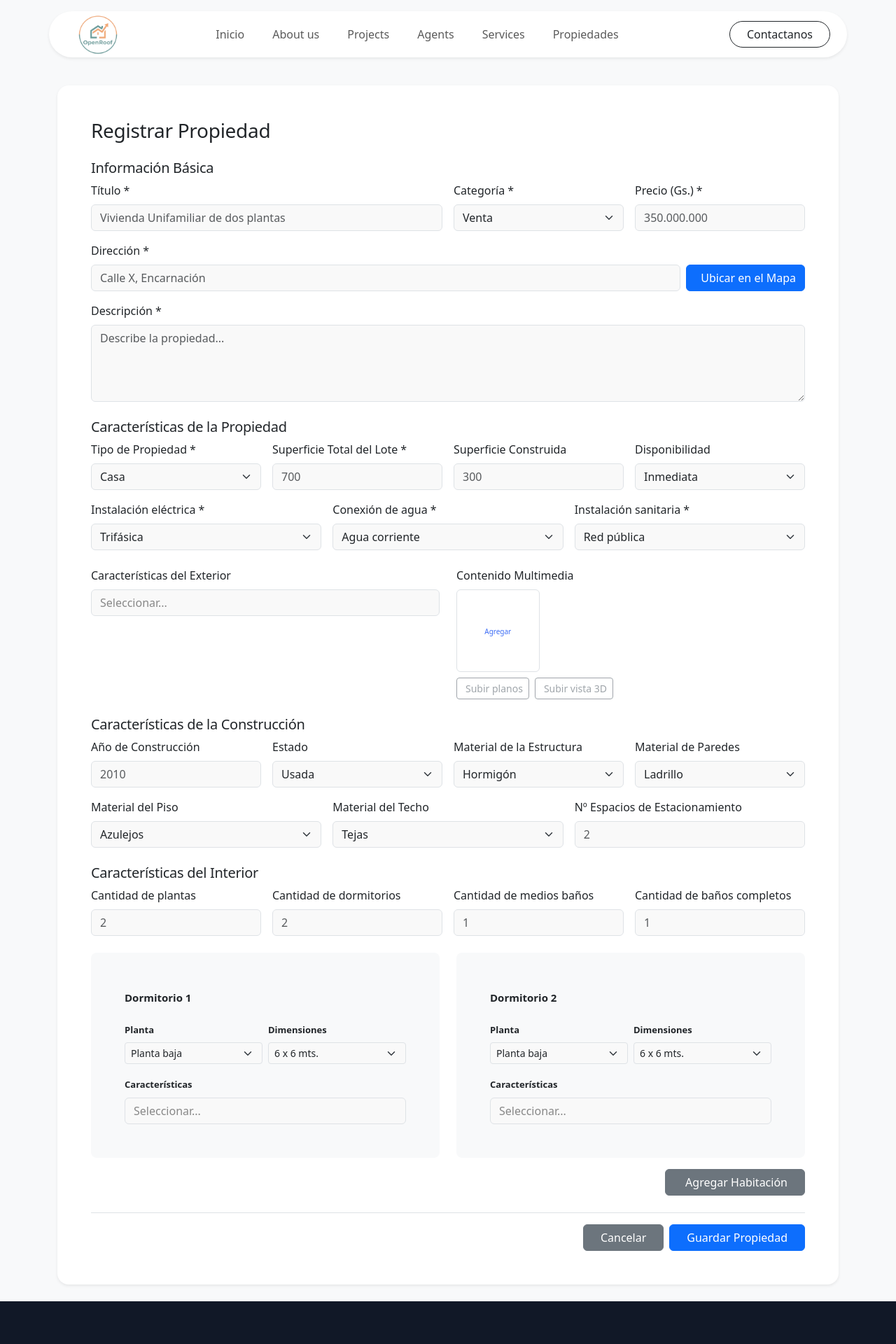
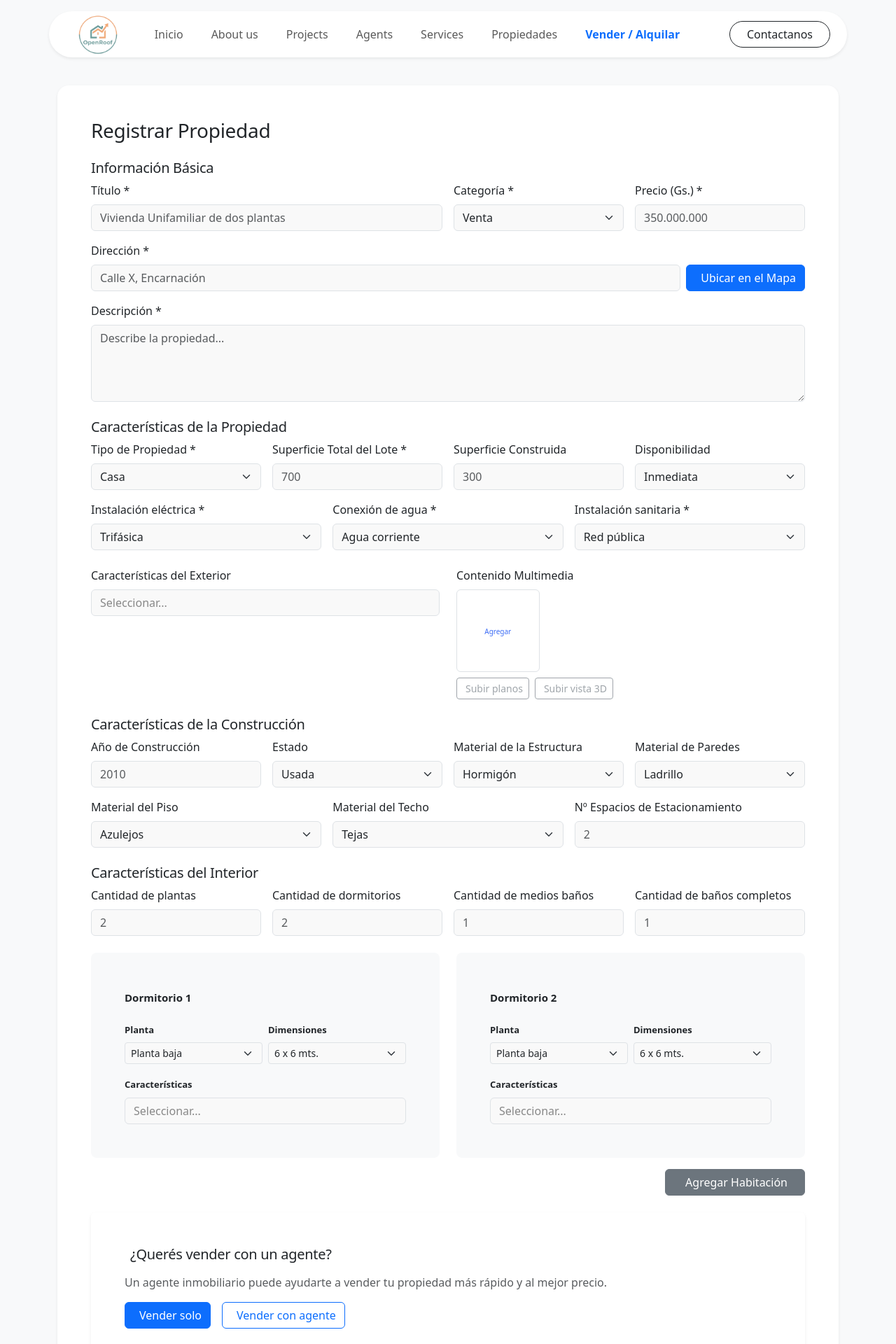
Before and after one commit to realstatesoft/frontend, a React (Vite) app: page /create-property in a window 1280 px wide. Shown: the top 1920 px of the page at 70% size. Built offline with nearby package versions, Linux system fonts and the light colour scheme.

Commit message:
feat(property): add agent selection to property creation and update navbar for selling

```diff
--- a/src/components/Landing/Navbar.jsx
+++ b/src/components/Landing/Navbar.jsx
@@ -28,6 +28,13 @@ function CustomNavbar() {
             >
               Propiedades
             </Nav.Link>
+            <Nav.Link
+              as={Link}
+              to="/sell"
+              className="fw-semibold text-primary"
+            >
+              Vender / Alquilar
+            </Nav.Link>
           </Nav>
         </Navbar.Collapse>
 
--- a/src/hooks/usePropertyForm.js
+++ b/src/hooks/usePropertyForm.js
@@ -40,6 +40,7 @@ const getInitialForm = () => ({
   fullBathrooms: "",
   rooms: [getInitialRoom(0), getInitialRoom(1)],
   media: [],
+  agentId: null,
 });
 
 const getErrorMessage = (err) =>
@@ -241,7 +242,10 @@ export function usePropertyForm(propertyId) {
             });
           }
         } else {
-          const payload = buildCreatePropertyPayload(form, { ownerId: DEFAULT_OWNER_ID });
+          const payload = buildCreatePropertyPayload(form, {
+            ownerId: DEFAULT_OWNER_ID,
+            agentId: form.agentId ?? undefined,
+          });
           const { data } = await propertyApi.create(payload);
           if (data?.success) {
             window.scrollTo({ top: 0, behavior: "smooth" });
--- a/src/pages/properties/CreateProperty.jsx
+++ b/src/pages/properties/CreateProperty.jsx
@@ -10,6 +10,7 @@ import {
   PropertyFeaturesSection,
   ConstructionSection,
   InteriorAndRoomsSection,
+  AgentSelectionSection,
   FormActionsSection,
 } from "./sections";
 
@@ -105,6 +106,7 @@ export default function CreateProperty() {
               addRoom={addRoom}
               removeRoom={removeRoom}
             />
+            <AgentSelectionSection form={form} set={set} />
             <FormActionsSection loading={loading} />
           </Form>
 
```
Also changed, not shown: 1 other file (tests, documents, lock files or other folders).
